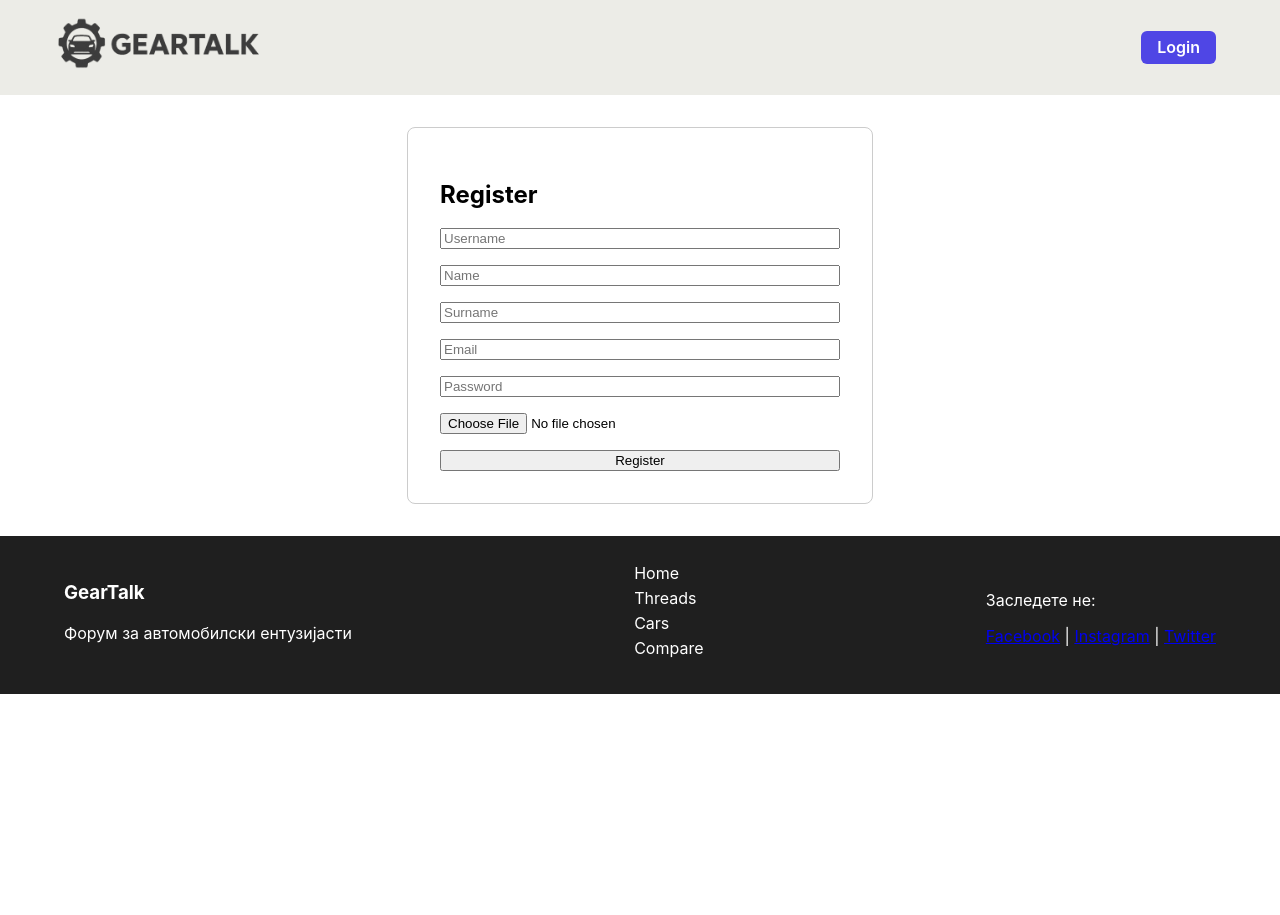
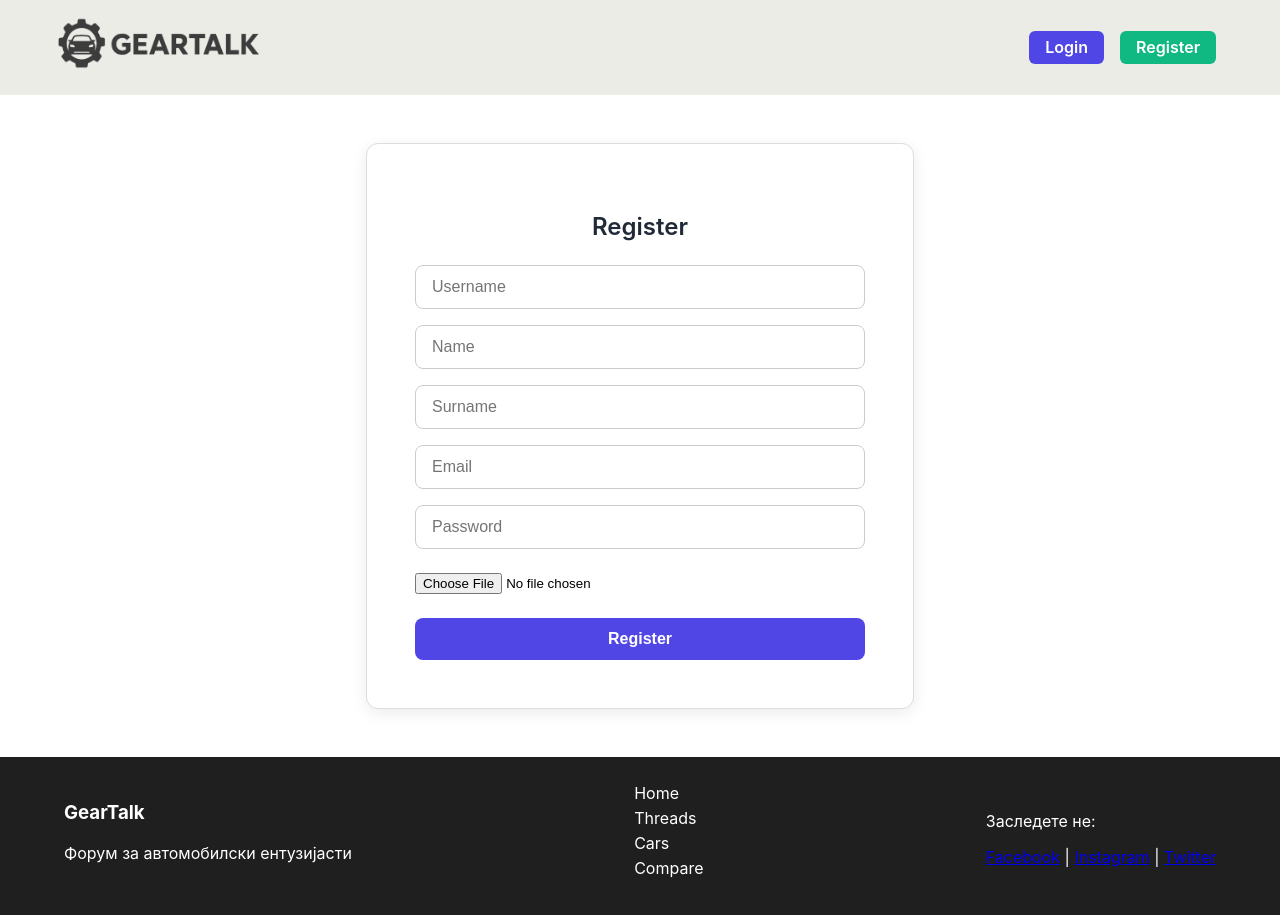
Before and after one commit to Mario-Sek/AWDProject, a React (Create React App) app: page /register in a window 1280 px wide. Before the commit the page ends 800 px from the top, so only its background shows below. Built offline with nearby package versions, Linux system fonts and the light colour scheme; no server answers; the database is empty.

Commit message:
Added pagination on all cars page and threads page, implemented register, improved looks for login and register

```diff
--- a/src/App.jsx
+++ b/src/App.jsx
@@ -1,10 +1,10 @@
-import { BrowserRouter as Router, Navigate, Route, Routes } from "react-router-dom";
+import {BrowserRouter as Router, Navigate, Route, Routes} from "react-router-dom";
 import Navbar from "./ui/navbar/Navbar";
 import AuthForm from "./ui/authForm/AuthForm";
 import TestUsers from "./ui/testPages/TestUsers";
 import TestThreads from "./ui/testPages/TestThreads";
 import ThreadDetails from "./ui/testPages/ThreadDetails";
-import { useAuth } from "./hooks/useAuth";
+import {useAuth} from "./hooks/useAuth";
 import CarSelector from "./ui/carSpecs/CarSelector";
 import Register from "./ui/registerForm/Register";
 import CarDetailsPage from "./ui/carDetailsPage/CarDetailsPage";
@@ -15,28 +15,28 @@ import CarsPage from "./ui/pages/CarsPage/CarsPage";
 import UserPage from "./ui/pages/UserPage/UserPage";
 
 function App() {
-    const { user, loading } = useAuth();
+    const {user, loading} = useAuth();
 
     if (loading) return <div>Loading...</div>;
 
     return (
         <Router>
-            <Navbar />
+            <Navbar/>
             <Routes>
-                <Route path="/profile" element={user ? <TestUsers /> : <Navigate to="/login" />} />
+                <Route path="/profile" element={user ? <TestUsers/> : <Navigate to="/login"/>}/>
                 <Route path="/users/:id" element={<UserPage/>}/>
-                <Route path="/threads" element={<TestThreads />} />
-                <Route path="/threads/:id" element={<ThreadDetails />} />
-                <Route path="/carspecs" element={<CarSelector />} />
-                <Route path="/cars" element={<CarsPage/>} />
-                <Route path="/cars/:id" element={<CarDetailsPage />} />
-                <Route path="/cars/:id/edit" element={user ? <CarEditPage /> : <Navigate to="/login" />} />
-                <Route path="/" element={<HomePage />} />
+                <Route path="/threads" element={<TestThreads/>}/>
+                <Route path="/threads/:id" element={<ThreadDetails/>}/>
+                <Route path="/carspecs" element={<CarSelector/>}/>
+                <Route path="/cars" element={<CarsPage/>}/>
+                <Route path="/cars/:id" element={<CarDetailsPage/>}/>
+                <Route path="/cars/:id/edit" element={user ? <CarEditPage/> : <Navigate to="/login"/>}/>
+                <Route path="/" element={<HomePage/>}/>
                 {/* Auth routes */}
-                <Route path="/login" element={!user ? <AuthForm mode="login" /> : <Navigate to="/user" />} />
-                <Route path="/register" element={!user ? <Register mode="register" /> : <Navigate to="/user" />} />
+                <Route path="/login" element={!user ? <AuthForm mode="login"/> : <Navigate to="/profile"/>}/>
+                <Route path="/register" element={!user ? <Register mode="register"/> : <Navigate to="/profile"/>}/>
 
-                <Route path="*" element={<Navigate to={user ? "/user" : "/login"} />} /> {/* Catch-all */}
+                <Route path="*" element={<Navigate to={user ? "/user" : "/login"}/>}/> {/* Catch-all */}
             </Routes>
 
             <Footer/>
--- a/src/ui/authForm/AuthForm.jsx
+++ b/src/ui/authForm/AuthForm.jsx
@@ -36,9 +36,7 @@ export default function AuthForm() {
                         required
                         style={styles.input}
                     />
-                    <button type="submit" style={styles.button}>
-                        Login
-                    </button>
+                    <button type="submit" style={styles.button}>Login</button>
                 </form>
             </div>
         </div>
@@ -50,45 +48,48 @@ const styles = {
         display: "flex",
         justifyContent: "center",
         alignItems: "center",
-        minHeight: "100vh",
-        backgroundColor: "#f0f2f5",
-        padding: "1rem"
+        minHeight: "70vh", // reduced from 100vh to reduce scroll
+        padding: "1rem",
+        backgroundColor: "#f9fafb",
+        fontFamily: "'Inter', sans-serif",
     },
     card: {
         backgroundColor: "#fff",
         padding: "2rem",
         borderRadius: "12px",
-        boxShadow: "0 4px 20px rgba(0,0,0,0.1)",
+        boxShadow: "0 6px 20px rgba(0,0,0,0.08)",
         width: "100%",
         maxWidth: "400px",
-        textAlign: "center"
+        textAlign: "center",
     },
     title: {
         marginBottom: "1.5rem",
         fontSize: "1.8rem",
-        color: "#333"
+        fontWeight: 600,
+        color: "#1F2937",
     },
     form: {
         display: "flex",
         flexDirection: "column",
-        gap: "1rem"
+        gap: "1rem",
     },
     input: {
-        padding: "0.8rem 1rem",
+        padding: "0.75rem 1rem",
         borderRadius: "8px",
         border: "1px solid #ccc",
-        fontSize: "1rem",
+        fontSize: "16px",
         outline: "none",
-        transition: "border 0.2s",
+        transition: "border-color 0.2s",
     },
     button: {
-        padding: "0.8rem 1rem",
+        padding: "0.75rem",
         borderRadius: "8px",
         border: "none",
         backgroundColor: "#4f46e5",
         color: "#fff",
-        fontSize: "1rem",
+        fontSize: "16px",
+        fontWeight: 600,
         cursor: "pointer",
-        transition: "background 0.2s",
-    }
+        transition: "background 0.3s",
+    },
 };
--- a/src/ui/navbar/Navbar.jsx
+++ b/src/ui/navbar/Navbar.jsx
@@ -94,7 +94,15 @@ export default function Navbar() {
                         </div>
                     </>
                 ) : (
-                    <Link to="/login" style={styles.loginButton}>Login</Link>
+                    <div style={{ display: "flex", gap: "1rem" }}>
+                        <Link to="/login" style={styles.loginButton}>Login</Link>
+                        <Link to="/register" style={{
+                            ...styles.loginButton,
+                            backgroundColor: "#10b981" // green for register
+                        }}>
+                            Register
+                        </Link>
+                    </div>
                 )}
             </div>
         </nav>
--- a/src/ui/pages/CarsPage/CarsPage.jsx
+++ b/src/ui/pages/CarsPage/CarsPage.jsx
@@ -1,14 +1,16 @@
-import React, {useState, useEffect} from "react";
+import React, {useEffect, useState} from "react";
 import useCars from "../../../hooks/useCars";
 import {Link} from "react-router-dom";
 import default_car from "../../../images/default-car.png";
 import useUsers from "../../../hooks/useUsers";
 
 const VERCEL_BASE_URL = "https://carapi-zeta.vercel.app";
+
 const CarsPage = () => {
     const {cars} = useCars();
-    const {findUserById} = useUsers()
+    const {findUserById} = useUsers();
 
+    // --- Filter states ---
     const [yearFrom, setYearFrom] = useState("");
     const [yearTo, setYearTo] = useState("");
     const [makeFilter, setMakeFilter] = useState("");
@@ -17,10 +19,15 @@ const CarsPage = () => {
     const [search, setSearch] = useState("");
     const [sortOrder, setSortOrder] = useState("newest");
 
+    // --- Makes & Models ---
     const [makes, setMakes] = useState([]);
     const [models, setModels] = useState([]);
     const [loadingMakes, setLoadingMakes] = useState(false);
     const [loadingModels, setLoadingModels] = useState(false);
+
+    // --- Pagination states ---
+    const [currentPage, setCurrentPage] = useState(1); // current page
+    const carsPerPage = 6; // number of cars per page
 
     // --- Load Makes ---
     useEffect(() => {
@@ -52,13 +59,14 @@ const CarsPage = () => {
             }
             setLoadingModels(true);
             try {
-                // Испрати make_id, не name
-                const makeObj = makes.find(m => m.name === makeFilter);
+                const makeObj = makes.find((m) => m.name === makeFilter);
                 if (!makeObj) return setModels([]);
-                const res = await fetch(`${VERCEL_BASE_URL}/api/models?make_id=${makeObj.id}`);
+                const res = await fetch(
+                    `${VERCEL_BASE_URL}/api/models?make_id=${makeObj.id}`
+                );
                 const data = await res.json();
-                if (Array.isArray(data)) setModels(data.map(m => m.name));
-                else if (Array.isArray(data.data)) setModels(data.data.map(m => m.name));
+                if (Array.isArray(data)) setModels(data.map((m) => m.name));
+                else if (Array.isArray(data.data)) setModels(data.data.map((m) => m.name));
                 else setModels([]);
             } catch (err) {
                 console.error(err);
@@ -70,10 +78,9 @@ const CarsPage = () => {
         loadModels();
     }, [makeFilter, makes]);
 
-
-    // --- Apply filters ---
+    // --- Apply filters & sorting ---
     const filteredCars = cars
-        .filter(car => {
+        .filter((car) => {
             const year = parseInt(car.year);
             const from = yearFrom ? parseInt(yearFrom) : -Infinity;
             const to = yearTo ? parseInt(yearTo) : Infinity;
@@ -88,16 +95,40 @@ const CarsPage = () => {
             return matchesYear && matchesMake && matchesModel && matchesFuel && matchesSearch;
         })
         .sort((a, b) => {
-            const dateA = a.createdAt?.seconds ? a.createdAt.seconds * 1000 : new Date(a.createdAt).getTime();
-            const dateB = b.createdAt?.seconds ? b.createdAt.seconds * 1000 : new Date(b.createdAt).getTime();
-
+            const dateA = a.createdAt?.seconds
+                ? a.createdAt.seconds * 1000
+                : new Date(a.createdAt).getTime();
+            const dateB = b.createdAt?.seconds
+                ? b.createdAt.seconds * 1000
+                : new Date(b.createdAt).getTime();
             return sortOrder === "newest" ? dateB - dateA : dateA - dateB;
         });
 
+    // --- Reset to page 1 whenever filters/search change ---
+    useEffect(() => {
+        setCurrentPage(1);
+    }, [yearFrom, yearTo, makeFilter, modelFilter, fuelFilter, search]);
 
+    // --- Pagination calculations ---
+    const indexOfLastCar = currentPage * carsPerPage;
+    const indexOfFirstCar = indexOfLastCar - carsPerPage;
+    const currentCars = filteredCars.slice(indexOfFirstCar, indexOfLastCar);
+    const totalPages = Math.ceil(filteredCars.length / carsPerPage);
+
+    // --- Pagination button style ---
+    const paginationButtonStyle = {
+        padding: "0.4rem 0.8rem",
+        border: "1px solid #ccc",
+        borderRadius: "6px",
+        backgroundColor: "#fff",
+        color: "#1d4ed8",
+        cursor: "pointer",
+        transition: "background 0.2s",
+    };
 
     return (
-        <div style={{display: "flex", gap: "2rem", marginTop: "2rem", marginLeft: "3.5rem", marginBottom:"3rem"}}>
+        <div style={{display: "flex", gap: "2rem", marginTop: "2rem", marginLeft: "3.5rem", marginBottom: "3rem"}}>
+
             {/* ===== Filters Panel ===== */}
             <div style={{
                 flex: "0 0 20%",
@@ -111,6 +142,8 @@ const CarsPage = () => {
                 height: "24rem",
             }}>
                 <h3 style={{marginBottom: "1rem", color: "#333"}}>Filters</h3>
+
+                {/* --- Make filter --- */}
                 <select
                     value={makeFilter}
                     onChange={e => setMakeFilter(e.target.value)}
@@ -130,6 +163,7 @@ const CarsPage = () => {
                     ))}
                 </select>
 
+                {/* --- Model filter --- */}
                 <select
                     value={modelFilter}
                     onChange={e => setModelFilter(e.target.value)}
@@ -148,8 +182,7 @@ const CarsPage = () => {
                     {models.map(model => <option key={model} value={model}>{model}</option>)}
                 </select>
 
-
-
+                {/* --- Fuel filter --- */}
                 <select
                     value={fuelFilter}
                     onChange={e => setFuelFilter(e.target.value)}
@@ -172,8 +205,8 @@ const CarsPage = () => {
                     <option value="CNG">CNG</option>
                 </select>
 
-
-                <div style={{ display: "flex", gap: "0.5rem" }}>
+                {/* --- Year filters --- */}
+                <div style={{display: "flex", gap: "0.5rem"}}>
                     <input
                         type="number"
                         placeholder="Year from"
@@ -208,8 +241,7 @@ const CarsPage = () => {
                     />
                 </div>
 
-
-
+                {/* --- Sort order --- */}
                 <select
                     value={sortOrder}
                     onChange={e => setSortOrder(e.target.value)}
@@ -227,6 +259,7 @@ const CarsPage = () => {
                     <option value="oldest">Oldest</option>
                 </select>
 
+                {/* --- Search input --- */}
                 <input
                     type="text"
                     placeholder="Search make or model"
@@ -253,6 +286,7 @@ const CarsPage = () => {
                     color: "#1f2937",
                     letterSpacing: "0.5px"
                 }}>Our users' cars</h3>
+
                 <p style={{
                     textAlign: "center",
                     width: "94%",
@@ -263,19 +297,21 @@ const CarsPage = () => {
                     lineHeight: "1.6",
                     letterSpacing: "0.3px",
                     marginTop: "0.5rem"
-                }}>Feel free to check out a specific model you're interested
-                    about or simply add a car and start tracking your logs today!</p>
-                {filteredCars.map(car => (
+                }}>
+                    Feel free to check out a specific model you're interested about or simply add a car and start
+                    tracking your logs today!
+                </p>
+
+                {/* --- Render current page cars --- */}
+                {currentCars.map(car => (
                     <div key={car.id} style={{
                         display: "flex",
                         alignItems: "center",
                         padding: "1rem",
                         borderRadius: "12px",
                         boxShadow: "0 4px 12px rgba(0,0,0,0.08)",
-                        //cursor: "pointer",
                         width: "91%"
-                    }}
-                    >
+                    }}>
                         <img src={car.image || default_car} alt={car.make} style={{
                             width: "120px",
                             height: "80px",
@@ -283,31 +319,65 @@ const CarsPage = () => {
                             borderRadius: "8px",
                             marginRight: "1rem"
                         }}/>
-                        <div style={{width:"100%"}}>
+                        <div style={{width: "100%"}}>
                             <Link to={`/cars/${car.id}`} style={{fontWeight: "600", color: "#1d4ed8"}}>
                                 {car.make} {car.model} ({car.year})
                             </Link>
                             <div style={{fontSize: "0.9rem", color: "#555"}}>Fuel: {car.fuel || "N/A"}</div>
-                            <div style={{fontSize: "0.9rem", color: "#555", display: "flex", justifyContent:"space-between", alignItems:"center"}}>
-                                <div>
-                                    Horsepower: {car.hp || "N/A"}
-                                </div>
+                            <div style={{
+                                fontSize: "0.9rem",
+                                color: "#555",
+                                display: "flex",
+                                justifyContent: "space-between",
+                                alignItems: "center"
+                            }}>
+                                <div>Horsepower: {car.hp || "N/A"}</div>
                                 <div>Owner: <Link
-                                    to={`/users/${car.userId}`}>
-                                    {findUserById(car.userId)?.username}
-                                </Link>
-                                </div>
+                                    to={`/users/${car.userId}`}>{findUserById(car.userId)?.username}</Link></div>
                             </div>
                         </div>
                     </div>
                 ))}
+
                 {filteredCars.length === 0 && <p>No cars found for your criteria!</p>}
+
+                {/* --- Pagination Controls --- */}
+                {totalPages > 1 && (
+                    <div style={{display: "flex", justifyContent: "center", gap: "0.5rem", marginTop: "1rem"}}>
+                        <button
+                            onClick={() => setCurrentPage(prev => Math.max(prev - 1, 1))}
+                            disabled={currentPage === 1}
+                            style={paginationButtonStyle}
+                        >
+                            Prev
+                        </button>
+
+                        {[...Array(totalPages)].map((_, i) => (
+                            <button
+                                key={i}
+                                onClick={() => setCurrentPage(i + 1)}
+                                style={{
+                                    ...paginationButtonStyle,
+                                    fontWeight: currentPage === i + 1 ? "700" : "400",
+                                    backgroundColor: currentPage === i + 1 ? "#4f46e5" : "#fff",
+                                    color: currentPage === i + 1 ? "#fff" : "#1d4ed8",
+                                }}
+                            >
+                                {i + 1}
+                            </button>
+                        ))}
+
+                        <button
+                            onClick={() => setCurrentPage(prev => Math.min(prev + 1, totalPages))}
+                            disabled={currentPage === totalPages}
+                            style={paginationButtonStyle}
+                        >
+                            Next
+                        </button>
+                    </div>
+                )}
             </div>
-
-
         </div>
-
-
     );
 };
 
--- a/src/ui/registerForm/Register.jsx
+++ b/src/ui/registerForm/Register.jsx
@@ -3,7 +3,7 @@ import { auth, db, storage } from "../../config/firebase";
 import { createUserWithEmailAndPassword } from "firebase/auth";
 import { doc, setDoc, query, where, getDocs, collection, serverTimestamp } from "firebase/firestore";
 import { useNavigate } from "react-router-dom";
-import {getDownloadURL, ref, uploadBytes} from "firebase/storage";
+import { getDownloadURL, ref, uploadBytes } from "firebase/storage";
 
 const Register = () => {
     const [email, setEmail] = useState("");
@@ -12,7 +12,7 @@ const Register = () => {
     const [name, setName] = useState("");
     const [surname, setSurname] = useState("");
     const [error, setError] = useState("");
-    const [profilePicture,setProfilePicture] = useState(null)
+    const [profilePicture, setProfilePicture] = useState(null);
     const [profilePreview, setProfilePreview] = useState(null);
 
     const navigate = useNavigate();
@@ -36,12 +36,12 @@ const Register = () => {
             const userCredential = await createUserWithEmailAndPassword(auth, email, password);
             const user = userCredential.user;
 
-            let photoURL = ""
+            let photoURL = "";
 
-            if(profilePicture){
-                const photoRef = ref(storage, `users/${Date.now()}-${profilePicture.name}`)
-                await uploadBytes(photoRef,profilePicture)
-                photoURL = await getDownloadURL(photoRef)
+            if (profilePicture) {
+                const photoRef = ref(storage, `users/${Date.now()}-${profilePicture.name}`);
+                await uploadBytes(photoRef, profilePicture);
+                photoURL = await getDownloadURL(photoRef);
             }
 
             await setDoc(doc(db, "user", user.uid), {
@@ -55,43 +55,109 @@ const Register = () => {
                 createdAt: serverTimestamp(),
             });
 
-            navigate("/user");
+            navigate("/profile");
         } catch (err) {
             setError(err.message);
         }
     };
 
     return (
-        <div style={{ maxWidth: "400px", margin: "2rem auto", padding: "2rem", border: "1px solid #ccc", borderRadius: "8px" }}>
-            <h2>Register</h2>
-            <form onSubmit={handleRegister} style={{ display: "flex", flexDirection: "column", gap: "1rem" }}>
-                <input placeholder="Username" value={username} onChange={e => setUsername(e.target.value)} required />
-                <input placeholder="Name" value={name} onChange={e => setName(e.target.value)} required />
-                <input placeholder="Surname" value={surname} onChange={e => setSurname(e.target.value)} required />
-                <input type="email" placeholder="Email" value={email} onChange={e => setEmail(e.target.value)} required />
-                <input type="password" placeholder="Password" value={password} onChange={e => setPassword(e.target.value)} required />
+        <div style={styles.container}>
+            <h2 style={styles.heading}>Register</h2>
+            <form onSubmit={handleRegister} style={styles.form}>
+                <input placeholder="Username" value={username} onChange={e => setUsername(e.target.value)} style={styles.input} required />
+                <input placeholder="Name" value={name} onChange={e => setName(e.target.value)} style={styles.input} required />
+                <input placeholder="Surname" value={surname} onChange={e => setSurname(e.target.value)} style={styles.input} required />
+                <input type="email" placeholder="Email" value={email} onChange={e => setEmail(e.target.value)} style={styles.input} required />
+                <input type="password" placeholder="Password" value={password} onChange={e => setPassword(e.target.value)} style={styles.input} required />
                 <input
                     type="file"
                     accept="image/*"
-                    onChange={(e)=>{
-                        setProfilePicture(e.target.files[0])
-                        setProfilePreview(URL.createObjectURL(e.target.files[0]))
+                    onChange={(e) => {
+                        setProfilePicture(e.target.files[0]);
+                        setProfilePreview(URL.createObjectURL(e.target.files[0]));
                     }}
+                    style={styles.fileInput}
                 />
                 {profilePreview && (
-                    <div style={{ marginTop: "1rem" }}>
+                    <div style={styles.previewWrapper}>
                         <img
                             src={profilePreview}
                             alt="Preview"
-                            style={{ width: "120px", height: "120px", objectFit: "cover", borderRadius: "50%" }}
+                            style={styles.previewImage}
                         />
                     </div>
                 )}
-                <button type="submit">Register</button>
-                {error && <p style={{ color: "red" }}>{error}</p>}
+                <button type="submit" style={styles.submitButton}>Register</button>
+                {error && <p style={styles.errorText}>{error}</p>}
             </form>
         </div>
     );
 };
 
+const styles = {
+    container: {
+        maxWidth: "450px",
+        margin: "3rem auto",
+        padding: "3rem",
+        border: "1px solid #ddd",
+        borderRadius: "12px",
+        boxShadow: "0 4px 16px rgba(0,0,0,0.08)",
+        fontFamily: "'Inter', sans-serif",
+        backgroundColor: "#fff",
+    },
+    heading: {
+        textAlign: "center",
+        marginBottom: "1.5rem",
+        fontSize: "24px",
+        color: "#1F2937",
+        fontWeight: 600,
+    },
+    form: {
+        display: "flex",
+        flexDirection: "column",
+        gap: "1rem",
+    },
+    input: {
+        padding: "0.75rem 1rem",
+        borderRadius: "8px",
+        border: "1px solid #ccc",
+        fontSize: "16px",
+        outline: "none",
+        transition: "border-color 0.2s",
+    },
+    fileInput: {
+        padding: "0.5rem 0",
+    },
+    previewWrapper: {
+        display: "flex",
+        justifyContent: "center",
+        marginTop: "0.5rem",
+    },
+    previewImage: {
+        width: "120px",
+        height: "120px",
+        objectFit: "cover",
+        borderRadius: "50%",
+        border: "2px solid #ddd",
+    },
+    submitButton: {
+        padding: "0.75rem",
+        borderRadius: "8px",
+        border: "none",
+        backgroundColor: "#4f46e5",
+        color: "#fff",
+        fontSize: "16px",
+        fontWeight: 600,
+        cursor: "pointer",
+        transition: "background 0.3s",
+    },
+    errorText: {
+        color: "red",
+        textAlign: "center",
+        marginTop: "0.5rem",
+        fontWeight: 500,
+    },
+};
+
 export default Register;
```
Also changed, not shown: src/ui/testPages/TestThreads.js (+104 -35 lines).
